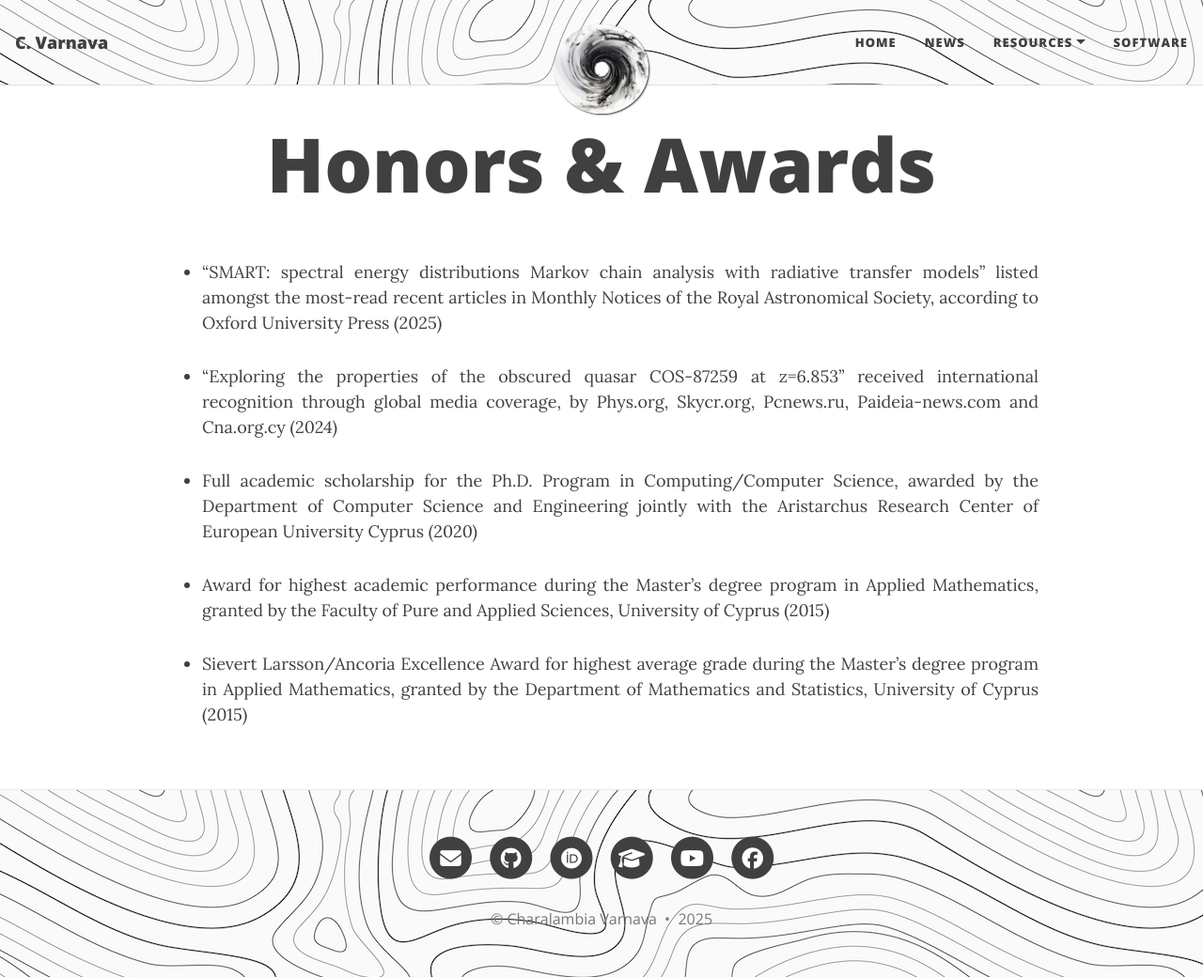
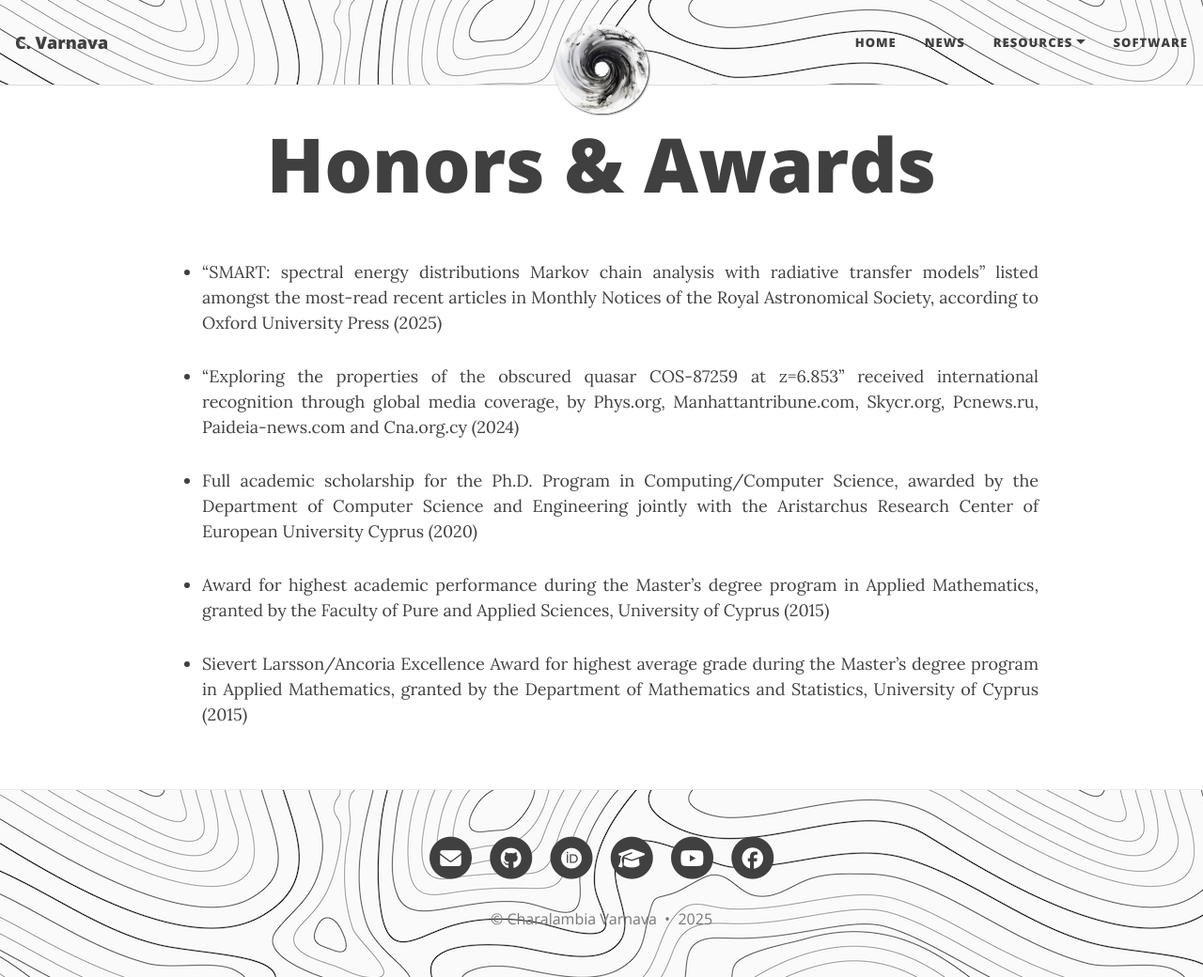
Before and after one commit to ch-var/ch-var.github.io, a Jekyll site: the page built from honors_awards.html, in a window 1280 px wide and 1040 px high. Shown: the whole window at 94% size. Built offline with Jekyll 4.4.1, drawn with Linux system fonts in a browser that asks for light colours.

Commit message:
Update honors_awards.html

```diff
--- a/honors_awards.html
+++ b/honors_awards.html
@@ -24,7 +24,7 @@
 <ul>
 <li class="responsive-margin">“SMART: spectral energy distributions Markov chain analysis with radiative transfer models” listed amongst the most-read recent articles in Monthly Notices of the Royal Astronomical Society, according to Oxford University Press (2025)</li>
 <p></p>
-<li class="responsive-margin">“Exploring the properties of the obscured quasar COS-87259 at z=6.853” received international recognition through global media coverage, by Phys.org, Skycr.org, Pcnews.ru, Paideia-news.com and Cna.org.cy (2024)</li>
+<li class="responsive-margin">“Exploring the properties of the obscured quasar COS-87259 at z=6.853” received international recognition through global media coverage, by Phys.org, Manhattantribune.com, Skycr.org, Pcnews.ru, Paideia-news.com and Cna.org.cy (2024)</li>
 <p></p>
 <li class="responsive-margin">Full academic scholarship for the Ph.D. Program in Computing/Computer Science, awarded by the Department of Computer Science and Engineering jointly with the Aristarchus Research Center of European University Cyprus (2020)</li>
 <p></p>
```
